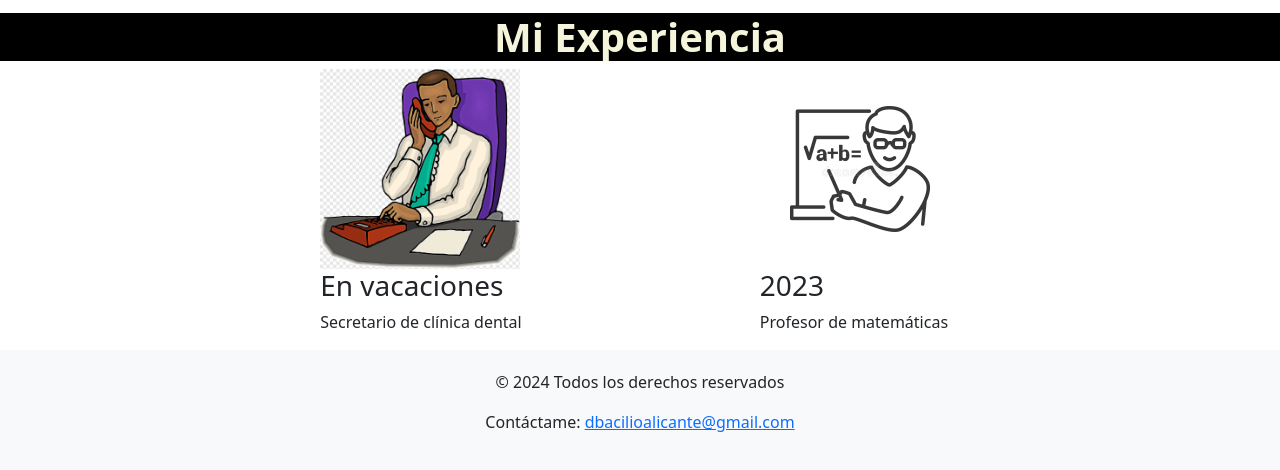
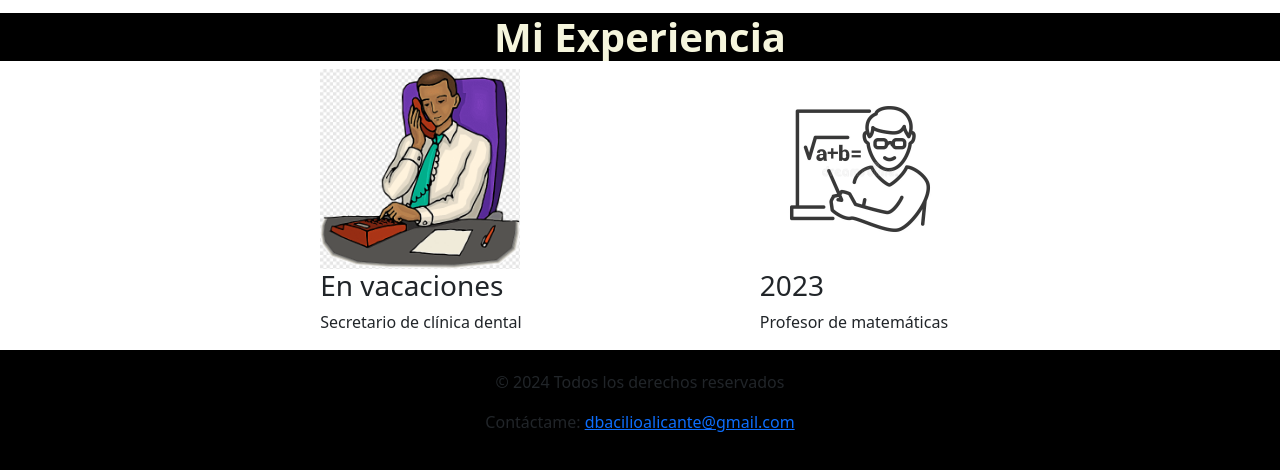
Before and after one commit to sezniv/trabajofinal3.github.io, a plain HTML site: page index.html in a window 1280 px wide. Shown: the part 1636-2106 px from the top of the page. Drawn offline with nearby package versions, Linux system fonts and the light colour scheme.

Commit message:
modificacion fondo footer

```diff
--- a/assets/styles.css
+++ b/assets/styles.css
@@ -41,6 +41,6 @@
 }
 
 .mi-footer {
-    background-color: #f8f9fa;
+    background-color: black;
     padding: 20px 0;
     text-align: center;}
```
